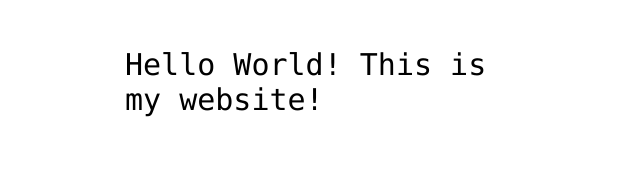
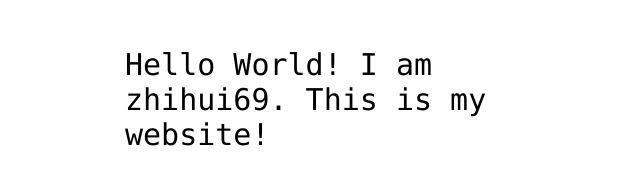
Before and after one commit to zhihui69/hello-world, a plain HTML site: page index.html in a window 1280 px wide. Shown: the part 341-526 px from the top of the page, without its empty margins (315-955 px from the left). Drawn offline with Linux system fonts and the light colour scheme.

Commit message:
Update index.html

```diff
--- a/index.html
+++ b/index.html
@@ -11,7 +11,7 @@
 
 <img src="https://octodex.github.com/images/daftpunktocat-thomas.gif" id="octocat" alt="octocat-gif" />
 
-<p>Hello World! This is my website!</p>
+<p>Hello World! I am zhihui69. This is my website!</p>
 
 </body>
 </html>
```
